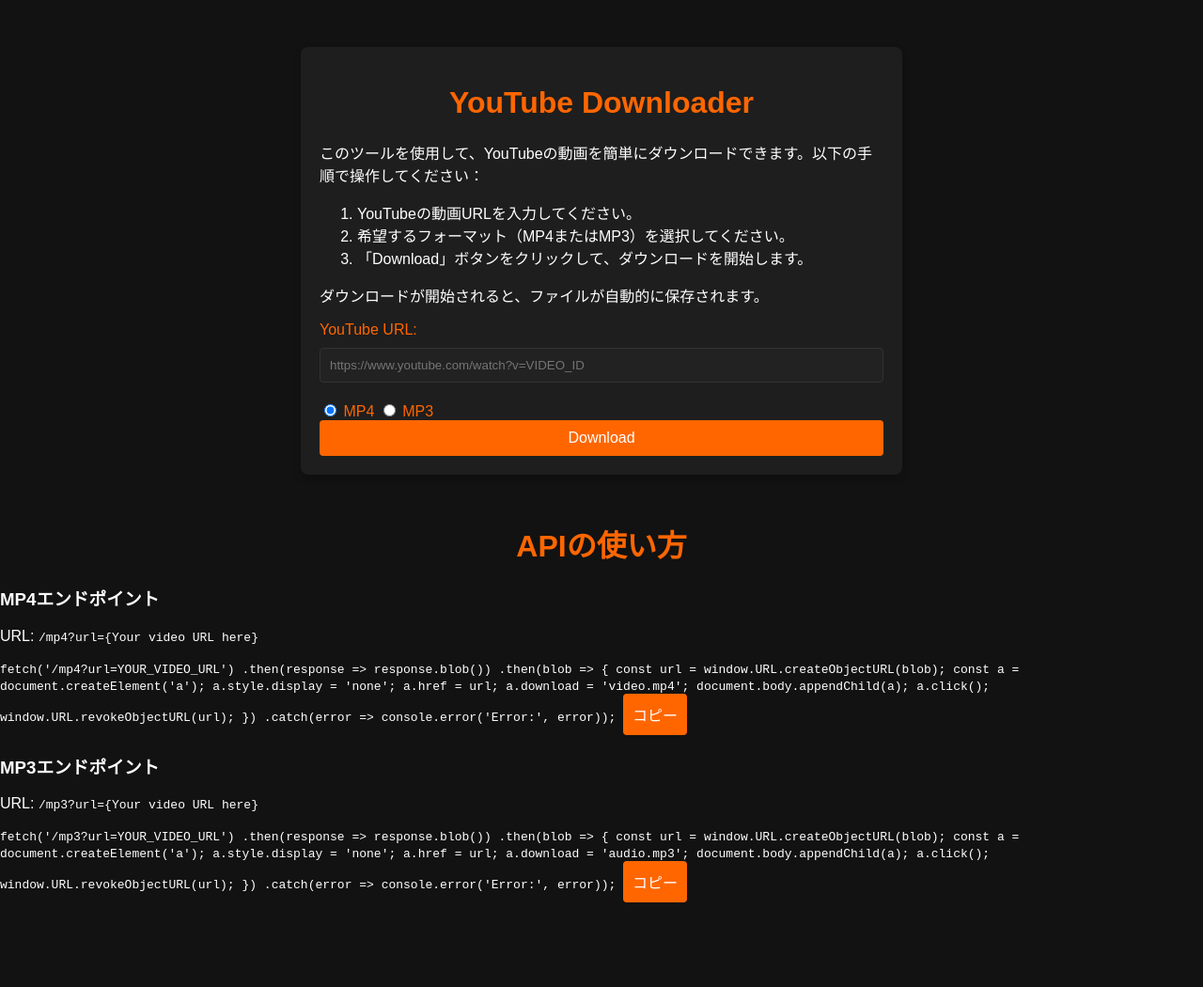
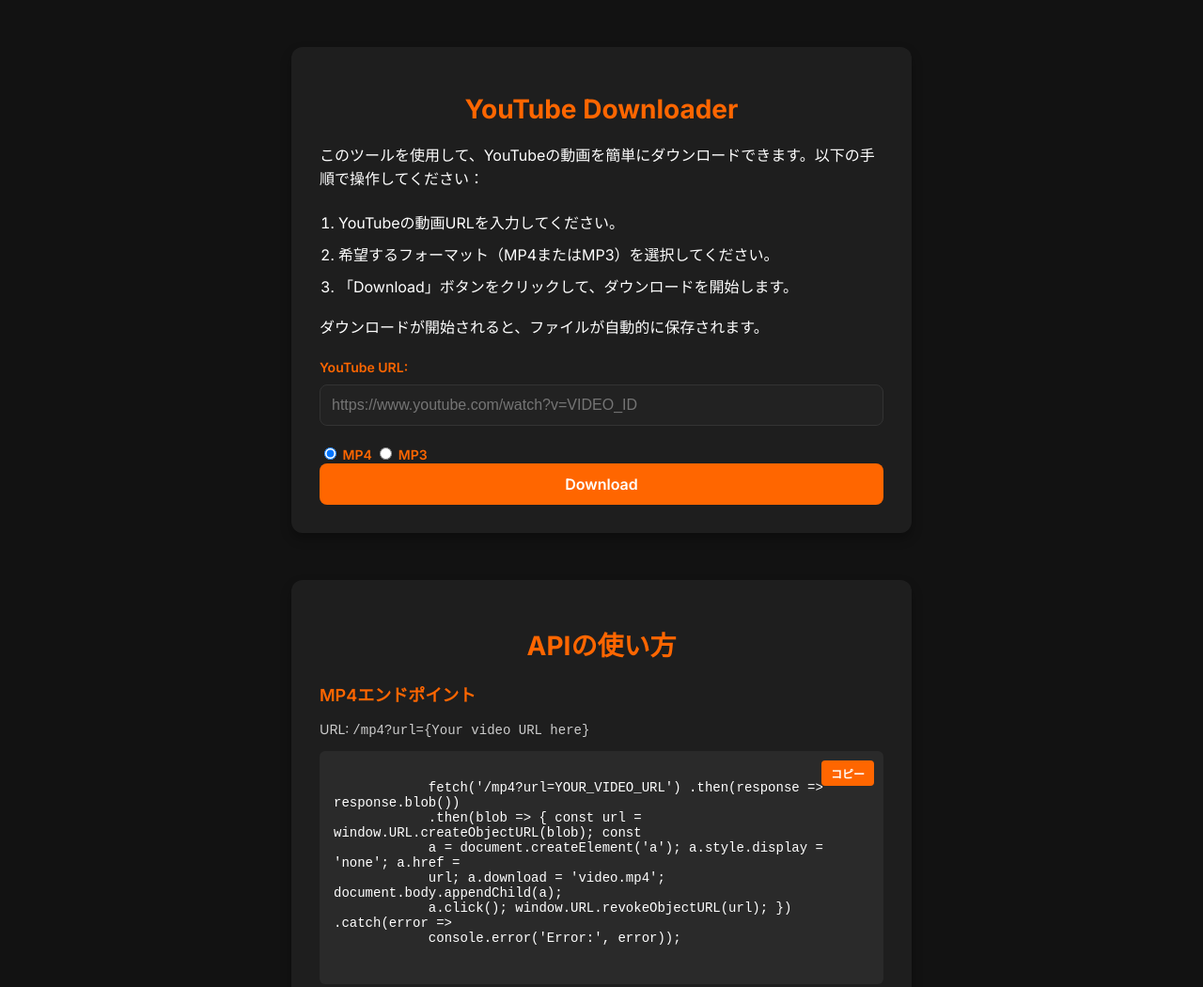
Before and after one commit to psannetwork/youtube, a website: page public/index.html in a window 1280 px wide. Shown: the top 1050 px of the page at 94% size. Before the commit the page ends 960 px from the top, so only its background shows below. Drawn offline with Linux system fonts and the light colour scheme; a web font is replaced by a local one.

Commit message:
Update style.css

```diff
--- a/public/style.css
+++ b/public/style.css
@@ -1,25 +1,43 @@
-@import url('https://fonts.googleapis.com/css2?family=Bit:wght@400;700&display=swap');
+@import url('https://fonts.googleapis.com/css2?family=Inter:wght@400;600;700&display=swap');
 
 body {
-    font-family: 'Bit', Arial, sans-serif;
+    font-family: 'Inter', Arial, sans-serif;
     background-color: #121212;
     color: #ffffff;
     margin: 0;
     padding: 0;
 }
 
-.container {
+.container, .api-usage {
     max-width: 600px;
     margin: 50px auto;
-    padding: 20px;
+    padding: 30px;
     background-color: #1e1e1e;
-    border-radius: 8px;
-    box-shadow: 0 4px 8px rgba(0, 0, 0, 0.2);
+    border-radius: 12px;
+    box-shadow: 0 6px 12px rgba(0, 0, 0, 0.3);
 }
 
 h1 {
     text-align: center;
     color: #ff6600;
+    font-size: 28px;
+    font-weight: 700;
+    margin-bottom: 20px;
+}
+
+p {
+    font-size: 16px;
+    line-height: 1.6;
+    margin-bottom: 20px;
+}
+
+ol {
+    padding-left: 20px;
+    margin-bottom: 20px;
+}
+
+ol li {
+    margin-bottom: 10px;
 }
 
 form {
@@ -30,34 +48,46 @@
 label {
     margin-bottom: 10px;
     color: #ff6600;
+    font-weight: 600;
+    font-size: 14px;
 }
 
 input[type="text"] {
-    padding: 10px;
+    padding: 12px;
     border: 1px solid #333;
-    border-radius: 4px;
+    border-radius: 8px;
     background-color: #222;
-    color: #fff;
+    color: #ffffff;
     margin-bottom: 20px;
+    font-size: 16px;
+    transition: border-color 0.3s ease, box-shadow 0.3s ease;
+}
+
+input[type="text"]:focus {
+    border-color: #ff6600;
+    box-shadow: 0 0 6px rgba(255, 102, 0, 0.4);
+    outline: none;
 }
 
 button {
-    padding: 10px;
+    padding: 12px;
     background-color: #ff6600;
     border: none;
-    border-radius: 4px;
-    color: #fff;
+    border-radius: 8px;
+    color: #ffffff;
     font-size: 16px;
+    font-weight: 600;
     cursor: pointer;
-    transition: opacity 0.3s ease;
-    font-family: 'Bit', Arial, sans-serif;
+    transition: background-color 0.3s ease, opacity 0.3s ease;
+    font-family: 'Inter', Arial, sans-serif;
 }
 
 button:disabled {
     background-color: #6c757d;
+    cursor: not-allowed;
 }
 
-button:hover {
+button:hover:not(:disabled) {
     background-color: #e65c00;
 }
 
@@ -69,4 +99,66 @@
     text-align: center;
     margin-top: 20px;
     color: #ff6600;
+    font-size: 18px;
+    font-weight: 600;
 }
+
+.api-usage h2 {
+    color: #ff6600;
+    font-size: 22px;
+    font-weight: 700;
+    margin-bottom: 20px;
+    text-align: center;
+}
+
+.api-endpoint {
+    margin-bottom: 20px;
+}
+
+.api-endpoint h3 {
+    font-size: 18px;
+    color: #ff6600;
+    margin-bottom: 10px;
+    font-weight: 600;
+}
+
+.api-endpoint p {
+    font-size: 14px;
+    color: #cccccc;
+    margin-bottom: 10px;
+}
+
+.code-container {
+    position: relative;
+    background-color: #2a2a2a;
+    padding: 15px;
+    border-radius: 6px;
+    margin-bottom: 20px;
+}
+
+.code-container code {
+    display: block;
+    font-size: 14px;
+    color: #ffffff;
+    white-space: pre-wrap;
+    overflow-x: auto;
+    margin-bottom: 10px;
+}
+
+.copy-button {
+    position: absolute;
+    top: 10px;
+    right: 10px;
+    background-color: #ff6600;
+    border: none;
+    border-radius: 4px;
+    color: #ffffff;
+    font-size: 12px;
+    padding: 5px 10px;
+    cursor: pointer;
+    transition: background-color 0.3s ease;
+}
+
+.copy-button:hover {
+    background-color: #e65c00;
+}
```
